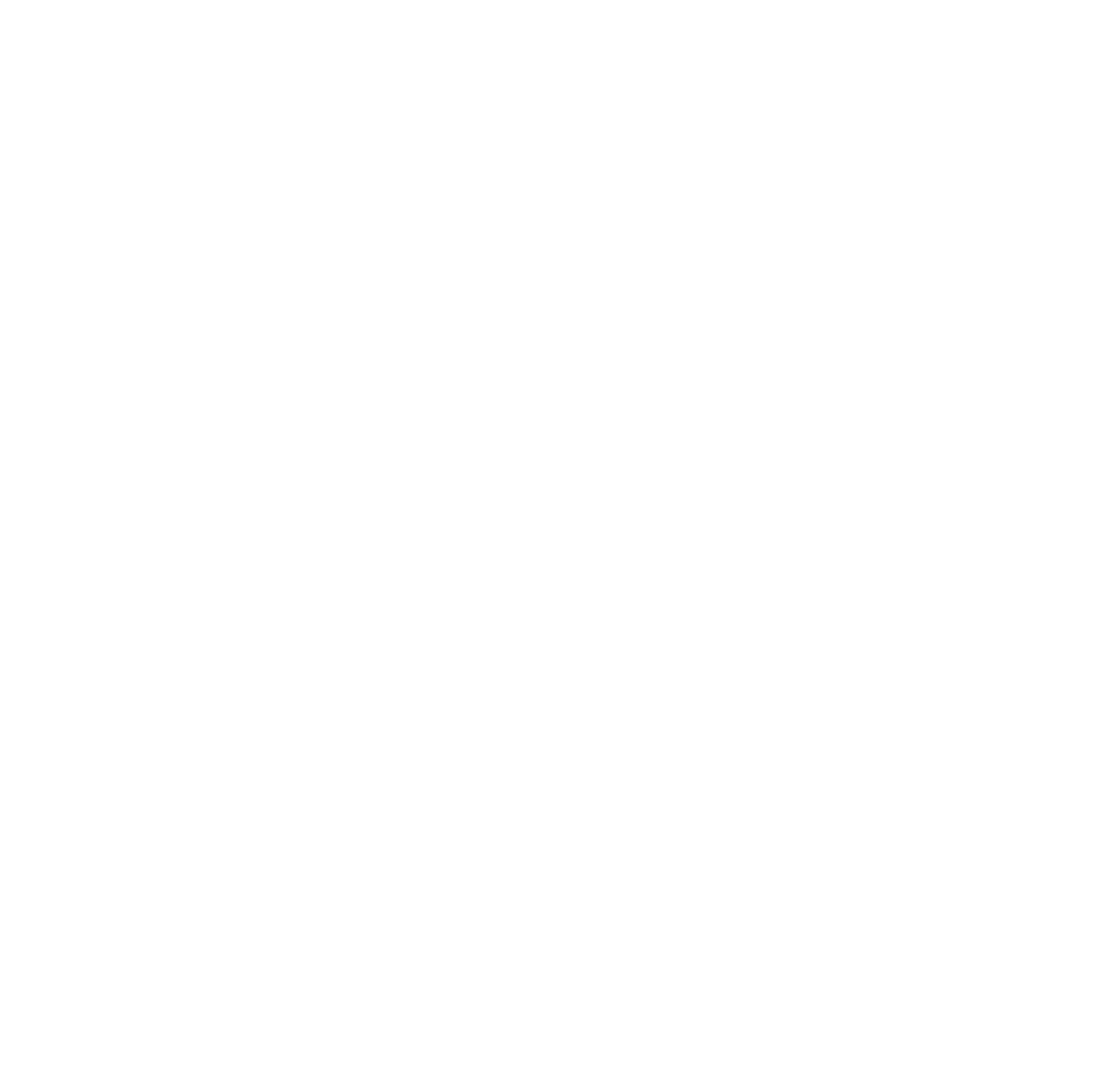
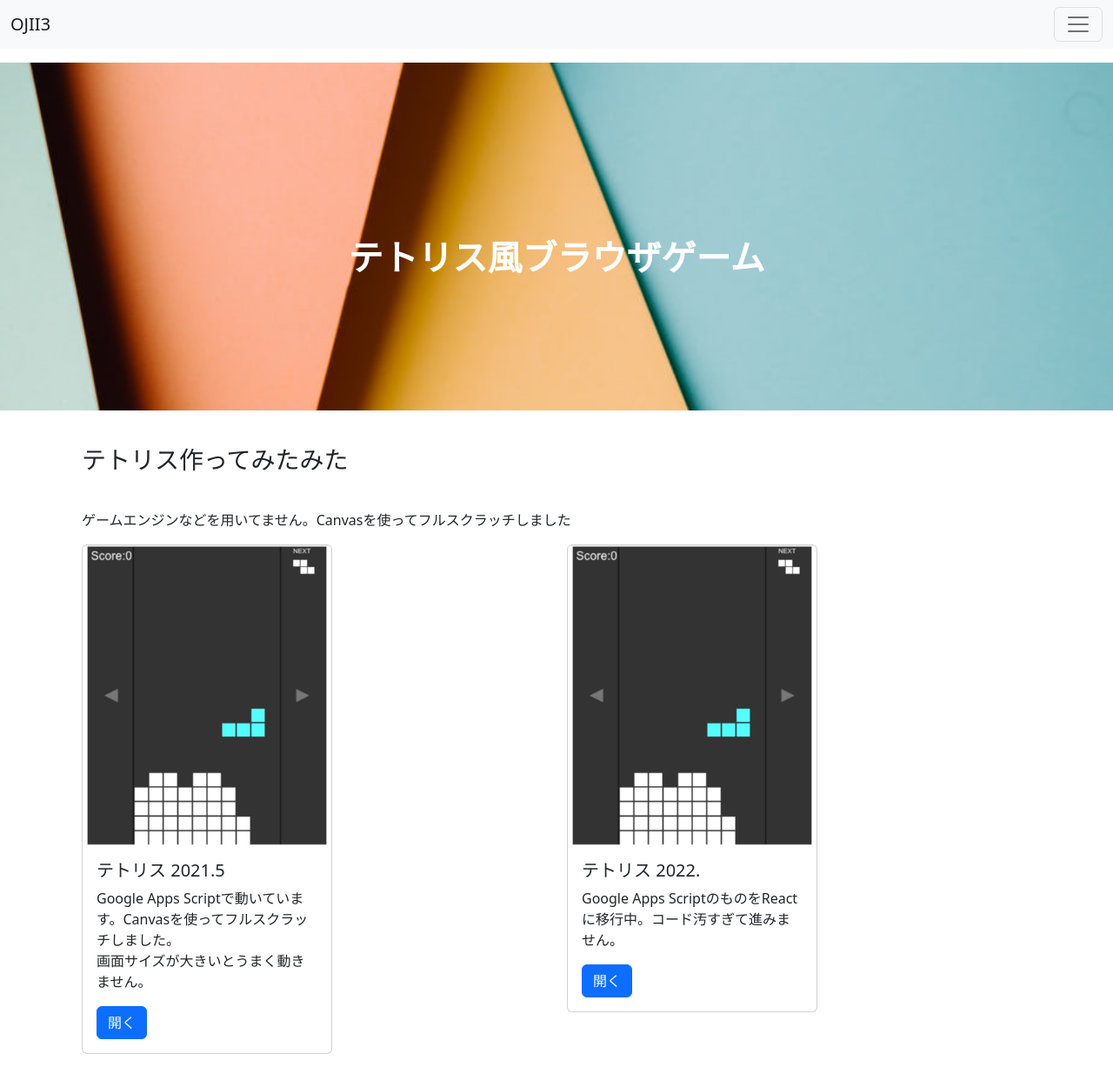
Before and after one commit to OJII3/react-gh-pages, a React (Create React App) app: page /#/home/tetris in a window 1280 px wide. Before the commit this address had no page. Shown: the top 1250 px of the page at 87% size. Before the commit the page ends 800 px from the top, so only its background shows below. Built offline with nearby package versions, Linux system fonts and the light colour scheme.

Commit message:
Update Improve few pages

```diff
--- a/src/App.tsx
+++ b/src/App.tsx
@@ -1,14 +1,17 @@
 import React from 'react';
 import { Routes, Route } from 'react-router-dom';
-import Home from './routes/homepage/Home';
-import ReactApp from './routes/reactTemplate/ReactTemplate';
+import Home from './routes/home/home';
+import ReactTemplate from './routes/reactTemplate/ReactTemplate';
+import Tetris from './routes/home/tetris';
 
 const App = () => {
   return (
     <div>
       <Routes>
-          <Route path='/homepage/home' element={<Home />} />
-          <Route path='/react' element={<ReactApp />} />
+        <Route path='/' element={<Home />} />
+        <Route path='/home' element={<Home />} />
+        <Route path='/react' element={<ReactTemplate />} />
+        <Route path='/home/tetris' element={<Tetris />} />
       </Routes>
     </div>
   );
--- /dev/null
+++ b/src/routes/home/home.tsx
@@ -0,0 +1,23 @@
+import React from "react";
+import { Container } from "react-bootstrap";
+import NavbarElement from "./navbarElement";
+
+const Home = () => {
+  return (
+    <>
+      <NavbarElement />
+
+      <div className="home">Welcome Home</div>
+      <Container>
+        <a href='https://github.com/ojii3'>
+          <img alt='' src='https://avatars.githubusercontent.com/u/84656786?v=4' style={{ borderRadius: '50%' }}></img>
+        </a>
+        <a href="https://github.com/anuraghazra/github-readme-stats">
+          <img alt='' src="https://github-readme-stats.vercel.app/api/top-langs/?username=OJII3&layout=compact" />
+        </a>
+      </Container>
+    </>
+  );
+}
+
+export default Home;
--- a/src/routes/homepage/NavbarElement.tsx
+++ b/src/routes/home/navbarElement.tsx
@@ -21,7 +21,9 @@
   return (
     <Navbar key={expand || 'false'} bg="light" expand={expand} className="mb-3">
       <Container fluid>
-        <Navbar.Brand href="/homepage/home">OJII3</Navbar.Brand>
+        <LinkContainer to='/home'>
+          <Navbar.Brand>OJII3</Navbar.Brand>
+        </LinkContainer>
         <Navbar.Toggle aria-controls={`offcanvasNavbar-expand-sm`} />
         <Navbar.Offcanvas
           id={`offcanvasNavbar-expand-sm`}
@@ -35,17 +37,20 @@
           </Offcanvas.Header>
           <Offcanvas.Body>
             <Nav className="justify-content-end flex-grow-1 pe-3">
-              <LinkContainer to='/homepage/home'>
+              <LinkContainer to='/home'>
                 <Nav.Link>Home</Nav.Link>
               </LinkContainer>
               <LinkContainer to="/react">
                 <Nav.Link>ReactTemplate</Nav.Link>
               </LinkContainer>
+              <LinkContainer to="/home/tetris">
+                <Nav.Link>Tetris</Nav.Link>
+              </LinkContainer>
               <NavDropdown
-                title="Dropdown"
+                title="Info"
                 id={`offcanvasNavbarDropdown-expand-${expand}`}
               >
-                <NavDropdown.Item href="#action3">Action</NavDropdown.Item>
+                <NavDropdown.Item href="https://github.com/OJII3">GitHub</NavDropdown.Item>
                 <NavDropdown.Item href="#action4">
                   Another action
                 </NavDropdown.Item>
--- /dev/null
+++ b/src/routes/home/style.css
@@ -0,0 +1,5 @@
+.bg-img-abstract {
+  height: 200px;
+	background: url(../media/abstract-background-of-four-colored-triangles.jpg) no-repeat;
+	background-size: contain;
+}
--- /dev/null
+++ b/src/routes/home/tetris.tsx
@@ -0,0 +1,79 @@
+import React from 'react';
+import NavbarElement from './navbarElement';
+import abstractBgImg from '../media/abstract-background-of-four-colored-triangles.jpg';
+import tetrisFinalImg from '../media/tetris-final-screeenshot.jpg';
+import { Button, Card, Col, Container, Row } from 'react-bootstrap';
+
+const Headline = () => (
+  <header style={{
+    height: '50vh',
+    backgroundImage: `url(${abstractBgImg})`,
+    backgroundSize: 'cover',
+  }}>
+    <h1 style={{
+      position: 'relative',
+      top: '50%',
+      color: 'white',
+      textAlign: 'center',
+    }}>
+      <b>テトリス風ブラウザゲーム</b>
+    </h1>
+  </header>
+);
+
+document.title = 'テトリス風ブラウザゲーム - OJII3';
+
+const tetris = () => {
+  const contentTsx = (
+    <>
+      <body>
+        <NavbarElement />
+        <Headline />
+        <Container className="container-fluid p-4">
+          <Row className="g-3">
+              <h3 className="py-3"><span className="underline">
+                テトリス作ってみたみた</span></h3>
+              <p>ゲームエンジンなどを用いてません。Canvasを使ってフルスクラッチしました</p>
+          </Row>
+          <Row>
+            <Col>
+              <Card style={{ width: '18rem' }}>
+                <Card.Img variant="top" src={tetrisFinalImg} />
+                <Card.Body>
+                  <Card.Title>テトリス 2021.5</Card.Title>
+                  <Card.Text>
+                    Google Apps Scriptで動いています。Canvasを使ってフルスクラッチしました。<br />
+                    画面サイズが大きいとうまく動きません。
+                  </Card.Text>
+                  <Button variant="primary" href='https://script.google.com/macros/s/AKfycbwhYmfDdeKwVQSjXGXyv58aRqDb7WpN-xyeWXWNZdjd3vBsRn5F6ZgzpMgew1X140Qy7g/exec'>
+                    開く
+                  </Button>
+                </Card.Body>
+              </Card>
+            </Col>
+            <Col>
+              <Card style={{ width: '18rem' }}>
+                <Card.Img variant="top" src={tetrisFinalImg} />
+                <Card.Body>
+                  <Card.Title>テトリス 2022.</Card.Title>
+                  <Card.Text>
+                    Google Apps ScriptのものをReactに移行中。コード汚すぎて進みません。<br />
+                  </Card.Text>
+                  <Button variant="primary">
+                    開く
+                  </Button>
+                </Card.Body>
+              </Card>
+            </Col>
+          </Row>
+        </Container>
+        <footer id="footer" className="p-3"></footer>
+      </body>
+    </>
+
+  );
+
+  return contentTsx;
+};
+
+export default tetris;
--- a/src/routes/homepage/Home.tsx
+++ /dev/null
@@ -1,14 +0,0 @@
-import React from "react";
-import NavbarElement from "./NavbarElement";
-
-const Home = () => {
-  return (
-    <>
-      <NavbarElement />
-
-      <div className="home">Welcome Home</div>
-    </>
-  );
-}
-
-export default Home;
```
Also changed, not shown: src/routes/homepage/style/NavbarElement.css (deleted), src/routes/media/abstract-background-of-four-colored-triangles.jpg (added), src/routes/media/tetris-final-screeenshot.jpg (added).
